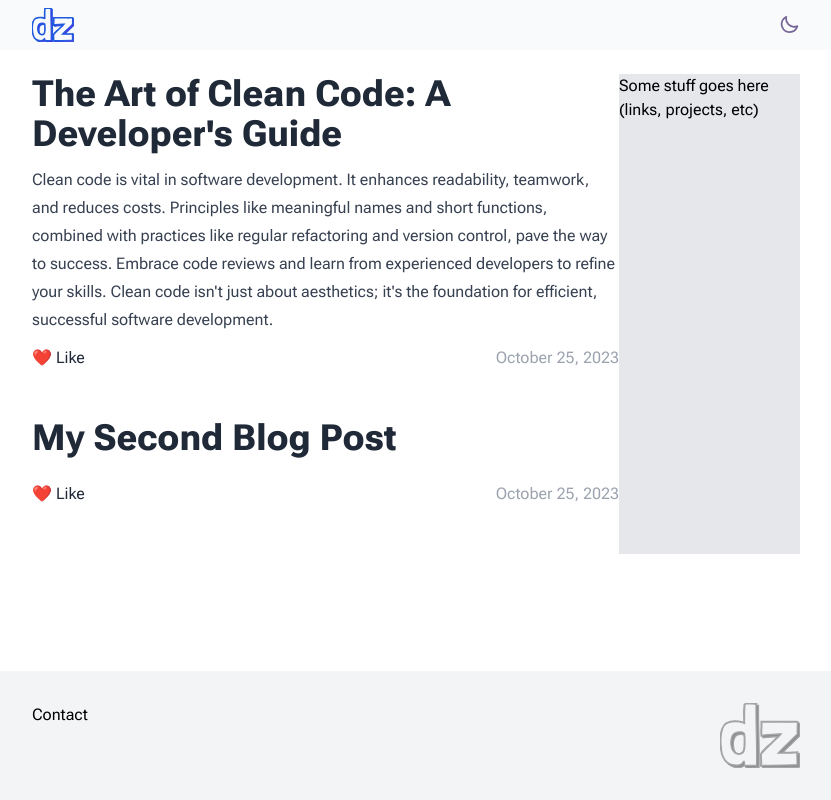
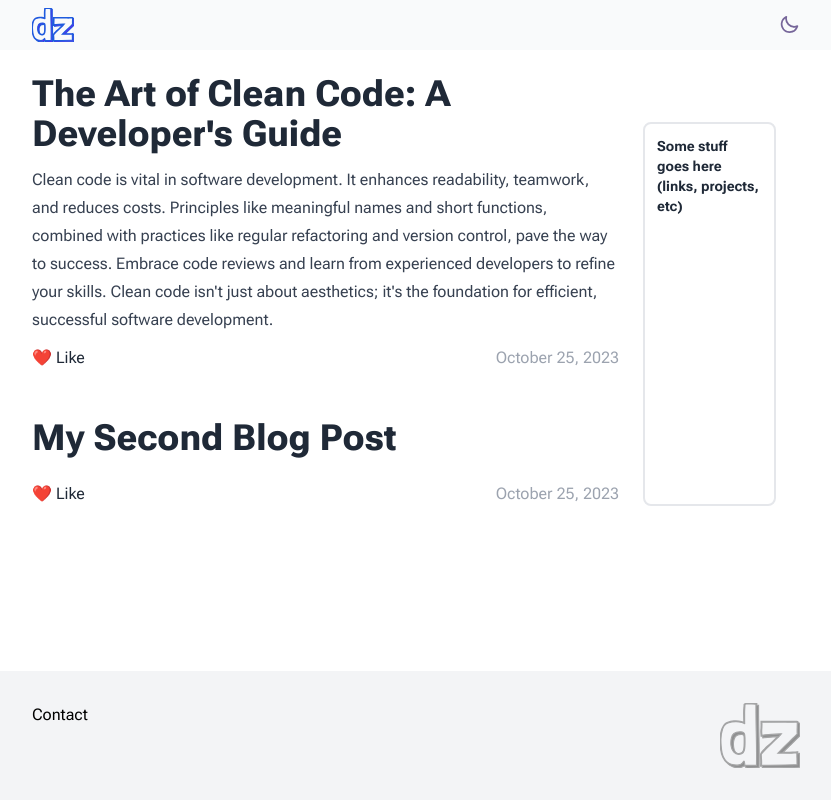
Before and after one commit to dentonzh/Eggspress, a Next.js app: page / in a window 1280 px wide. Shown: the whole page, without its empty margins (224-1055 px from the left). Built offline with nearby package versions, Linux system fonts and the light colour scheme.

Commit message:
Add styled-jsx to see if we can fix 500 error in production, add Sidebar component

```diff
--- /dev/null
+++ b/app/(blog)/_components/TocSidebar.tsx
@@ -0,0 +1,13 @@
+import React from 'react'
+import Sidebar from '../../_components/Sidebar'
+
+
+const TocSidebar = () => {
+  return (
+      <Sidebar>
+        <div className='font-bold text-sm text-blue-700 dark:text-blue-100'>Table of Contents</div>
+      </Sidebar>
+  )
+}
+
+export default TocSidebar
--- a/app/(blog)/blog/[slug]/page.tsx
+++ b/app/(blog)/blog/[slug]/page.tsx
@@ -4,7 +4,7 @@ import { compileMDX, MDXRemote } from 'next-mdx-remote/rsc'
 // import remarkToc from 'remark-toc'
 import getPostContent from '../../../_components/getPostContent'
 import getPostSlugs from '../../../_components/getPostSlugs'
-
+import TocSidebar from '../../_components/TocSidebar'
 
 export async function generateStaticParams() {
   const slugs = getPostSlugs()
@@ -22,11 +22,7 @@ const PostPage =  async ( {params}: {params: {slug: string}} ) => {
       <h1 className=''>{`${frontmatter.title}`}</h1>
       {content}
       </div>
-      <div className='hidden xl:flex sticky top-0 max-h-screen grow py-12 px-6'>
-        <div className='rounded-lg border-2 p-3 w-full'>
-          <div className='font-bold text-sm text-blue-700'>Table of Contents</div>
-        </div>
-      </div>
+      <TocSidebar />
     </div>
   )
 }
--- a/app/(index)/page.tsx
+++ b/app/(index)/page.tsx
@@ -2,8 +2,8 @@ import Image from 'next/image'
 import Link from 'next/link'
 import getPostData from '../_components/getPostData'
 import PostCard from '../_components/PostCard'
+import Sidebar from '../_components/Sidebar'
 import { serialize } from 'next-mdx-remote/serialize'
-
 
 export default async function Home() {
   const data = await getSerializedData()
@@ -12,9 +12,11 @@ export default async function Home() {
       <div className='max-w-prose'>
         {data.map(post => <PostCard key={post.frontmatter.slug} post={post.frontmatter}></PostCard>)}
       </div>
-      <div className='grow bg-gray-200'>
-        Some stuff goes here (links, projects, etc)
-      </div>
+      <Sidebar>
+        <div className='grow text-gray-800 dark:text-gray-100 font-bold text-sm'>
+          Some stuff goes here (links, projects, etc)
+        </div>
+      </Sidebar>
     </main>
   )
 }
--- /dev/null
+++ b/app/_components/Sidebar.tsx
@@ -0,0 +1,17 @@
+import React, { ReactNode } from 'react'
+
+type SidebarProps = {
+  children: ReactNode
+}
+
+const Sidebar = ({children}: SidebarProps) => {
+  return (
+    <div className='hidden xl:flex sticky top-0 max-h-screen grow py-12 px-6'>
+      <div className='rounded-lg border-2 p-3 w-full'>
+        {children}
+      </div>
+    </div>
+  )
+}
+
+export default Sidebar
--- a/package.json
+++ b/package.json
@@ -16,7 +16,8 @@
     "react": "^18",
     "react-dom": "^18",
     "remark-toc": "^9.0.0",
-    "shiki": "^0.14.5"
+    "shiki": "^0.14.5",
+    "styled-jsx": "^5.1.2"
   },
   "devDependencies": {
     "@tailwindcss/typography": "^0.5.10",
```
Also changed, not shown: 1 other file (tests, documents, lock files or other folders).
